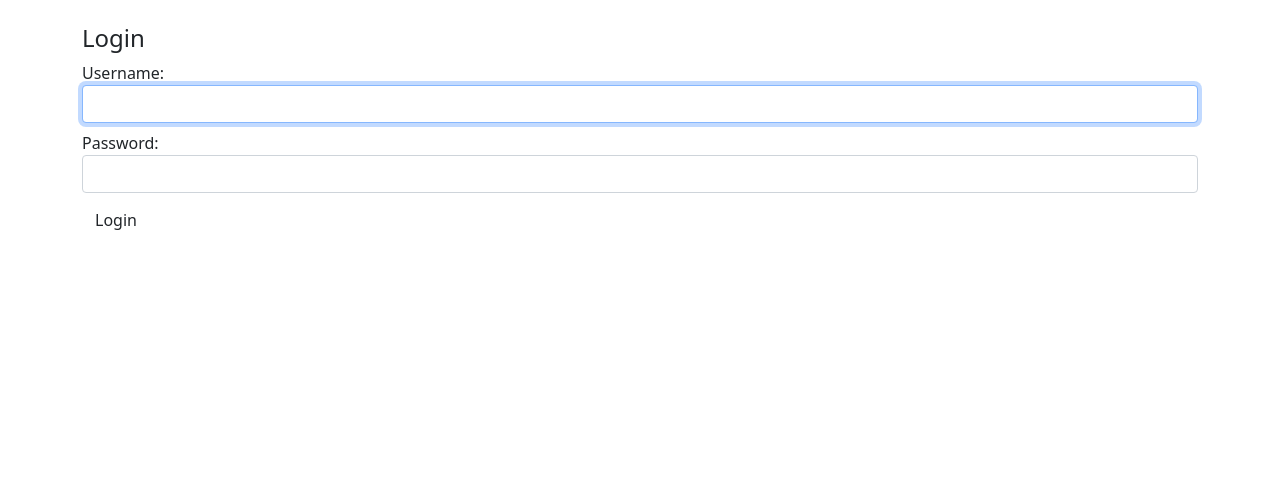
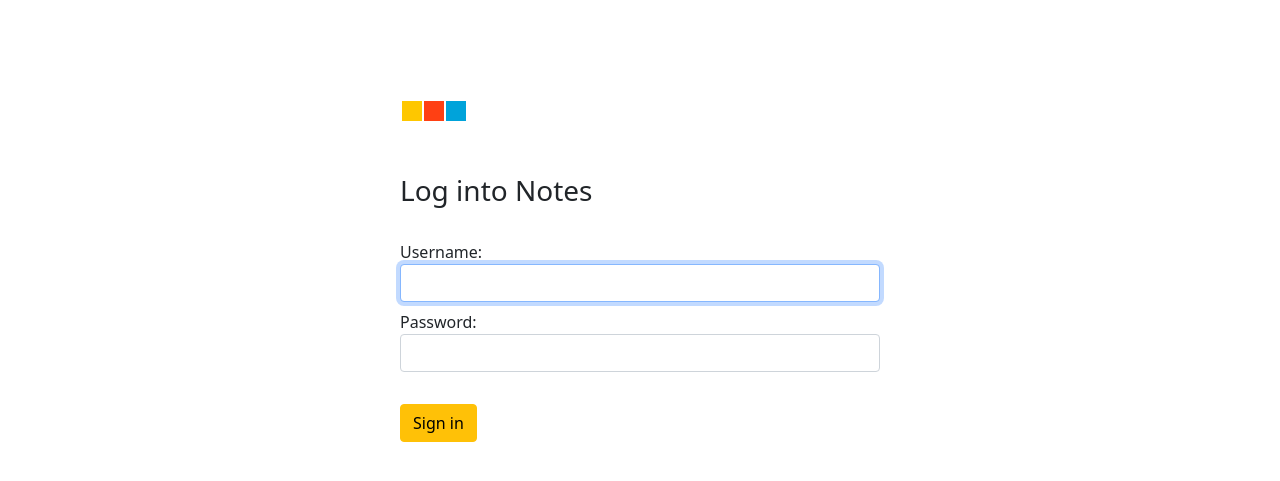
Before and after one commit to sebastianczech/Xnote, a Django app: page /login/ in a window 1280 px wide. Shown: the top 481 px of the page. Run offline with Django 3.2, Linux system fonts and the light colour scheme; some libraries are stand-ins or nearby versions.

Commit message:
Login form to sign in

```diff
--- a/xnote/templates/registration/login.html
+++ b/xnote/templates/registration/login.html
@@ -2,22 +2,29 @@
 
 {% block title %}Login{% endblock %}
 
+{% load static %}
+
 {% block content %}
 
-  <div class="row center-horizontally-vertically">
-    <h4>Login</h4>
+  <div class="mx-auto pt-5 mt-5" style="max-width: 480px;">
+    <div class="row pb-5">
+      <div class="c12">
+        <img src="{% static 'xnote/img/logo.png' %}" />
+      </div>
+    </div>
+    <h3>Log into Notes</h3>
     <form method="post">
       {% csrf_token %}
 
-      <div class="row">
+      <div class="row pt-4">
         <div class="col-12">
             {% include 'form.html' %}
         </div>
       </div>
 
-      <div class="row">
-        <div class="col-12">
-            <button class="btn waves-effect waves-light" type="submit" name="action">Login</button>
+      <div class="row pt-4">
+        <div class="col-6">
+            <button class="btn btn-warning" type="submit">Sign in</button>
         </div>
       </div>
 
```
